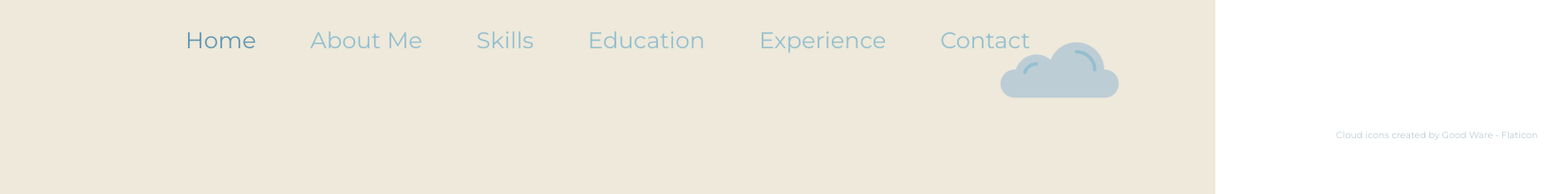
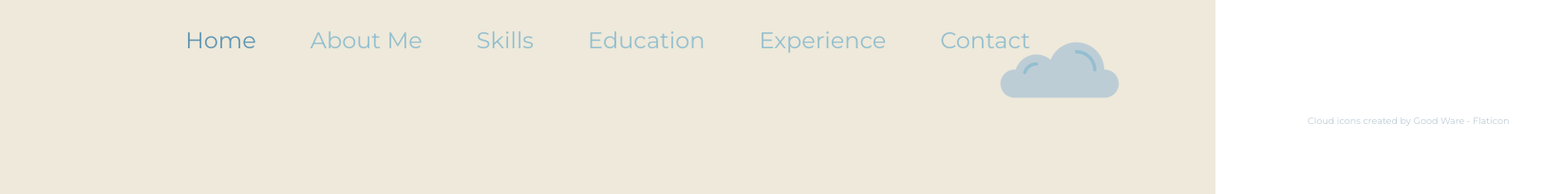
Before and after one commit to lauraporsch/ResumeWebsite, a plain HTML site: page index.html in a window 1280 px wide. Shown: the top 205 px of the page at 95% size, 1645 px wide, since content can reach past the window. Drawn offline with Linux system fonts and the light colour scheme.

Commit message:
fixed attribution to cloud icon on index

```diff
--- a/index.html
+++ b/index.html
@@ -24,7 +24,7 @@
 
       <div class ="greeting">
         <img class="top-cloud" src="images/cloud.png" alt="cloud-img">
-        <span class="attribution-top-cloud-index">
+        <span class="attribution-top-cloud">
             <a href="https://www.flaticon.com/free-icons/cloud" title="cloud icons" class="attribution">Cloud icons created by Good Ware - Flaticon</a>
         </span>
 
```
